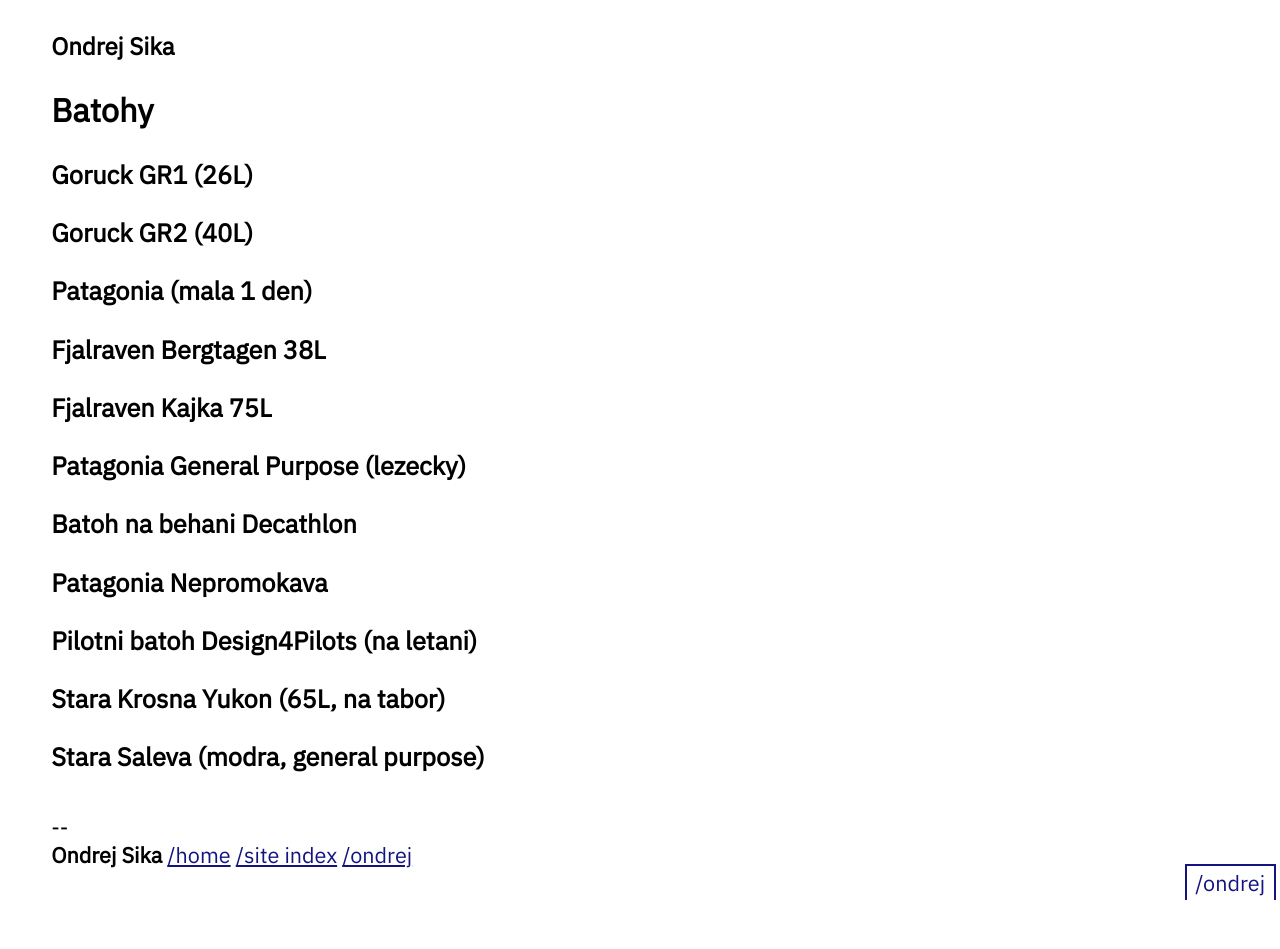
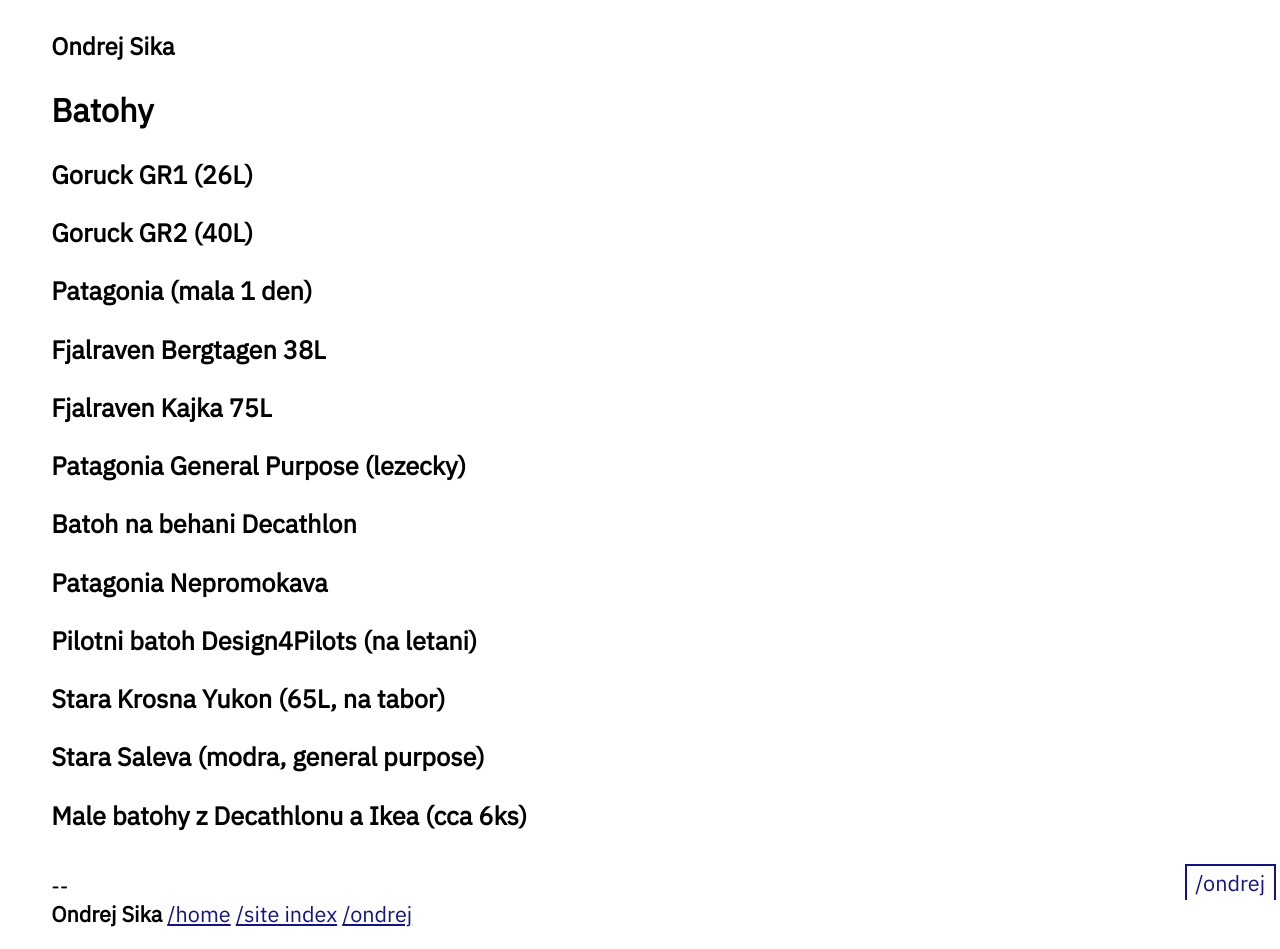
Before and after one commit to ondrejsika/ondrejsika.com, a Jekyll site: the page built from ondrej/batohy/index.md, in a window 1280 px wide. Built offline with Jekyll 4.4.1, drawn with Linux system fonts in a browser that asks for light colours; before the commit the page ends 900 px from its top, so only the background shows below that.

Commit message:
feat(ondrej/batohy): Add "Male batohy z Decathlonu a Ikea"

```diff
--- a/ondrej/batohy/index.md
+++ b/ondrej/batohy/index.md
@@ -26,3 +26,5 @@
 ### Stara Krosna Yukon (65L, na tabor)
 
 ### Stara Saleva (modra, general purpose)
+
+### Male batohy z Decathlonu a Ikea (cca 6ks)
```
